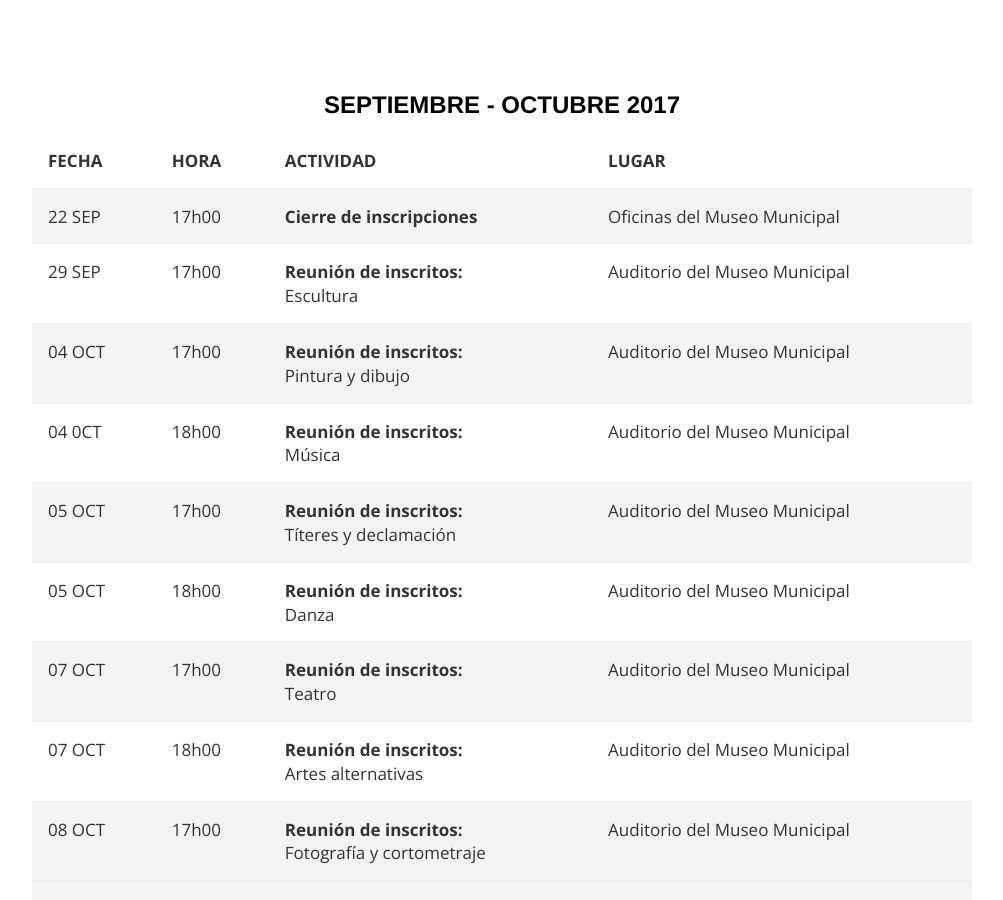
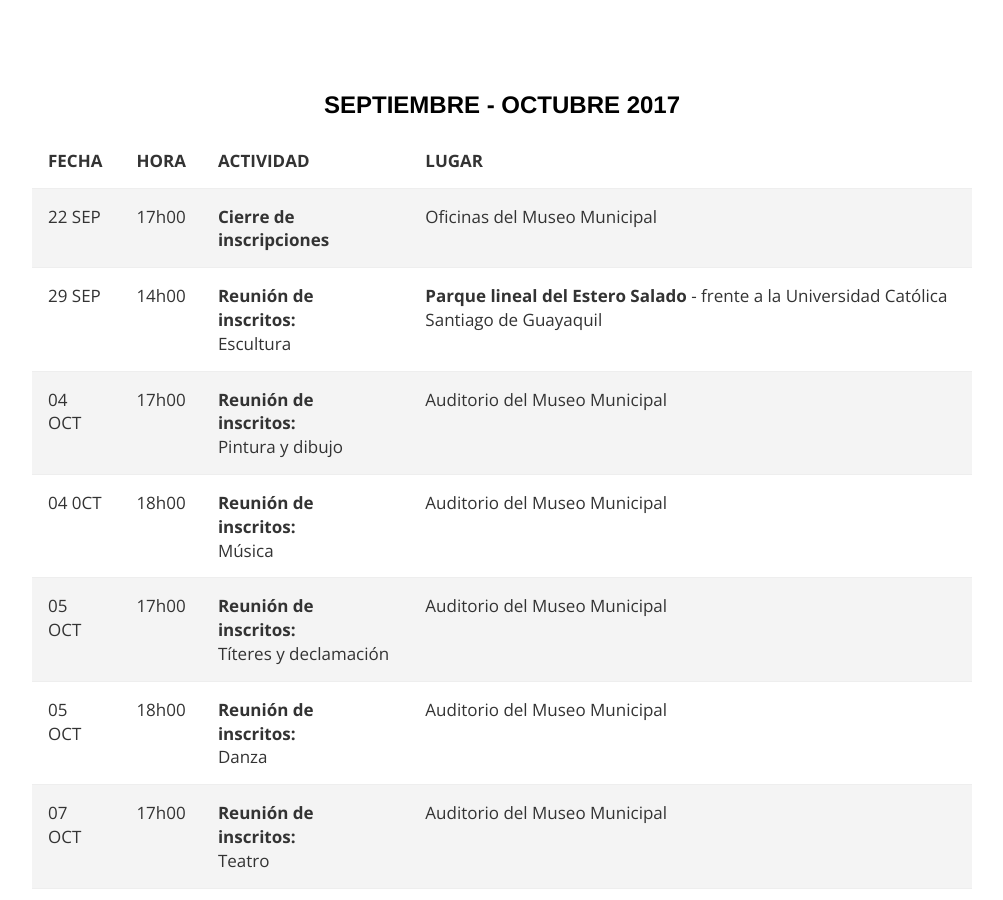
Before and after one commit to ybarbouro/musmusgye, a Jekyll site: the page built from crono-faal.html, in a window 1280 px wide and 900 px high, scrolled down 1283 px. Shown: the whole window, without its empty margins (138-1141 px from the left). Built offline with Jekyll 4.4.1, drawn with Linux system fonts in a browser that asks for light colours.

Commit message:
Update crono-faal.html

```diff
--- a/crono-faal.html
+++ b/crono-faal.html
@@ -24,9 +24,9 @@ layout: crono
 </tr>
 <tr>
     <td class="w10">29 SEP</td>
-    <td class="w10">17h00</td>
+    <td class="w10">14h00</td>
     <td class="w20"><b>Reunión de inscritos:</b><br/>Escultura</td>
-	<td class="w60">Auditorio del Museo Municipal</td>
+	<td class="w60"><b>Parque lineal del Estero Salado</b> - frente a la Universidad Católica Santiago de Guayaquil</td>
 </tr>
 <tr>
     <td class="w10">04 OCT</td>
```
